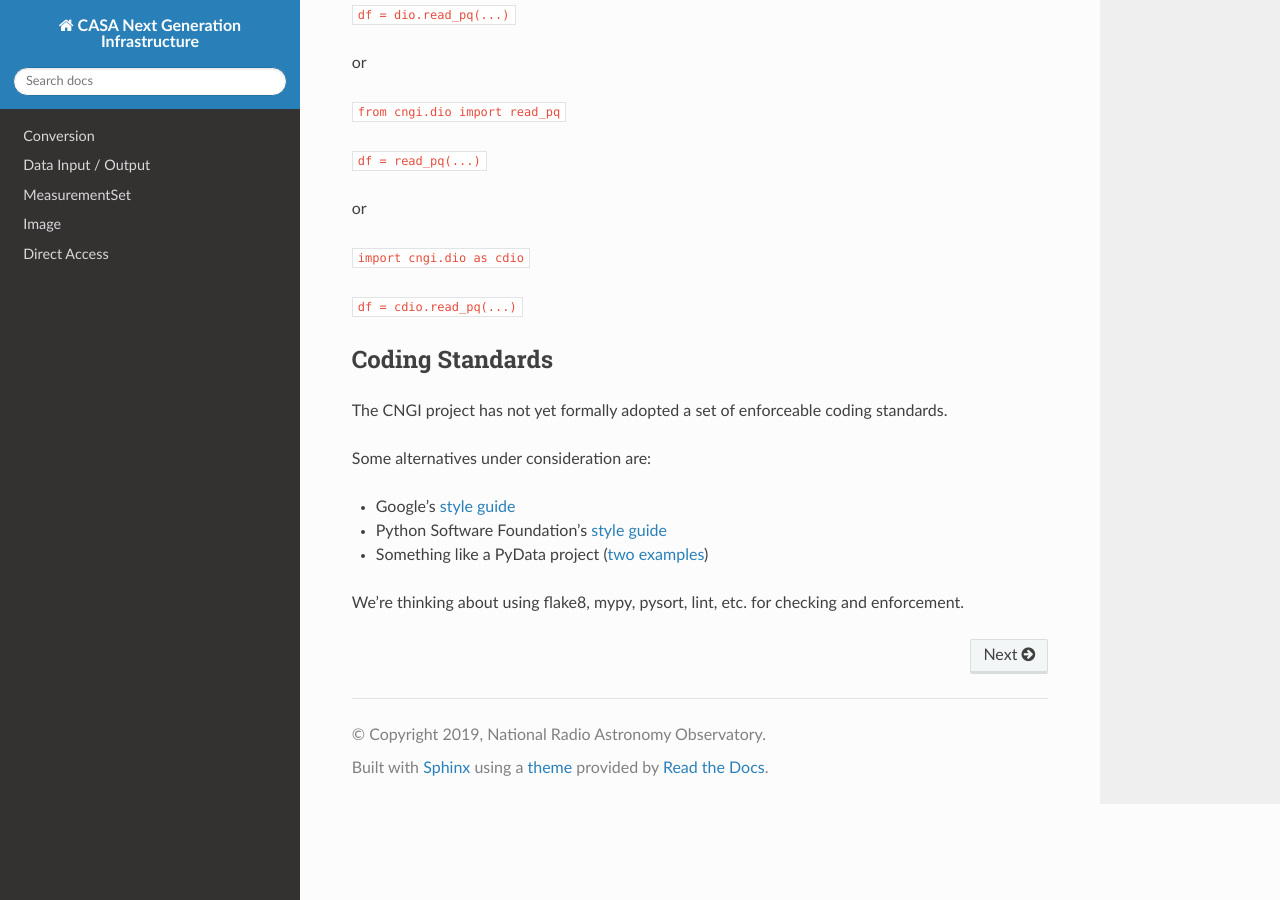
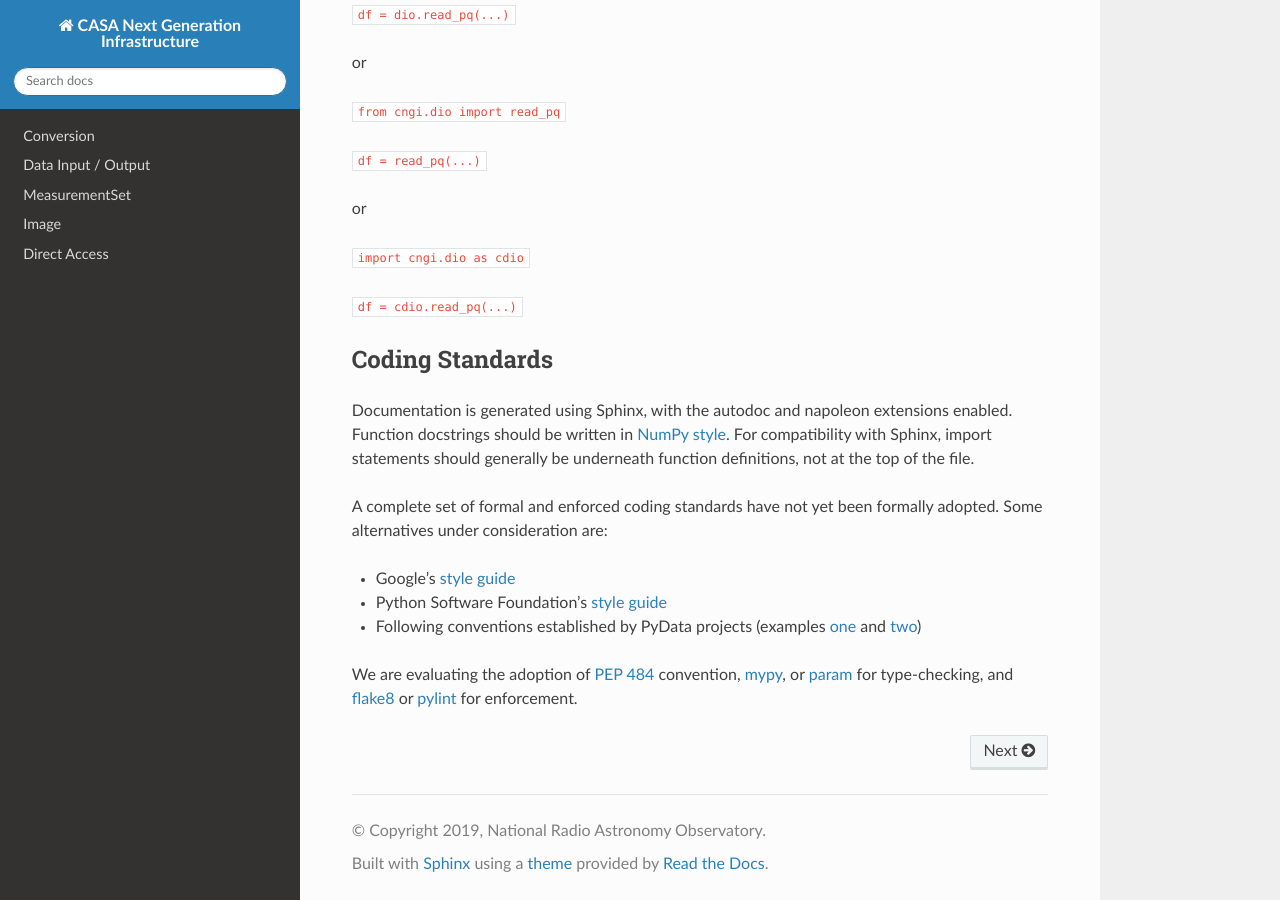
Before and after one commit to casangi/cngi_prototype, a Sphinx documentation site: the page built from docs/index.rst, in a window 1280 px wide and 900 px high, scrolled down 735 px. Built offline with Sphinx 7.4.7 and the Read the Docs theme 2.0.0, drawn with Linux system fonts in a browser that asks for light colours.

Commit message:
Update coding standards

```diff
--- a/docs/index.rst
+++ b/docs/index.rst
@@ -48,12 +48,12 @@ or
 Coding Standards
 ^^^^^^^^^^^^^^^^^^^^^
 
-The CNGI project has not yet formally adopted a set of enforceable coding standards.
+Documentation is generated using Sphinx, with the autodoc and napoleon extensions enabled. Function docstrings should be written in `NumPy style <https://www.sphinx-doc.org/en/master/usage/extensions/napoleon.html#google-vs-numpy>`_. For compatibility with Sphinx, import statements should generally be underneath function definitions, not at the top of the file.
 
-Some alternatives under consideration are:
+A complete set of formal and enforced coding standards have not yet been formally adopted. Some alternatives under consideration are:
 
 * Google's `style guide <https://google.github.io/styleguide/pyguide.html>`_
 * Python Software Foundation's `style guide <https://www.python.org/dev/peps/pep-008/>`_
-* Something like a PyData project (`two <https://docs.dask.org/en/latest/develop/html>`_ `examples <xarray.pydata.org/en/stable/contributing.html#code-standards>`_)
+* Following conventions established by PyData projects (examples `one <https://docs.dask.org/en/latest/develop/html>`_ and `two <https://xarray.pydata.org/en/stable/contributing.html#code-standards>`_)
 
-We're thinking about using flake8, mypy, pysort, lint, etc. for checking and enforcement.
+We are evaluating the adoption of `PEP 484 <https://www.python.org/dev/peps/pep-0484/>`_ convention, `mypy <http://mypy-lang.org/>`_, or  `param <https://param.holoviz.org/>`_ for type-checking, and `flake8 <http://flake8.pycqa.org/en/latest/index.html>`_ or `pylint <https://www.pylint.org/>`_ for enforcement.
```
